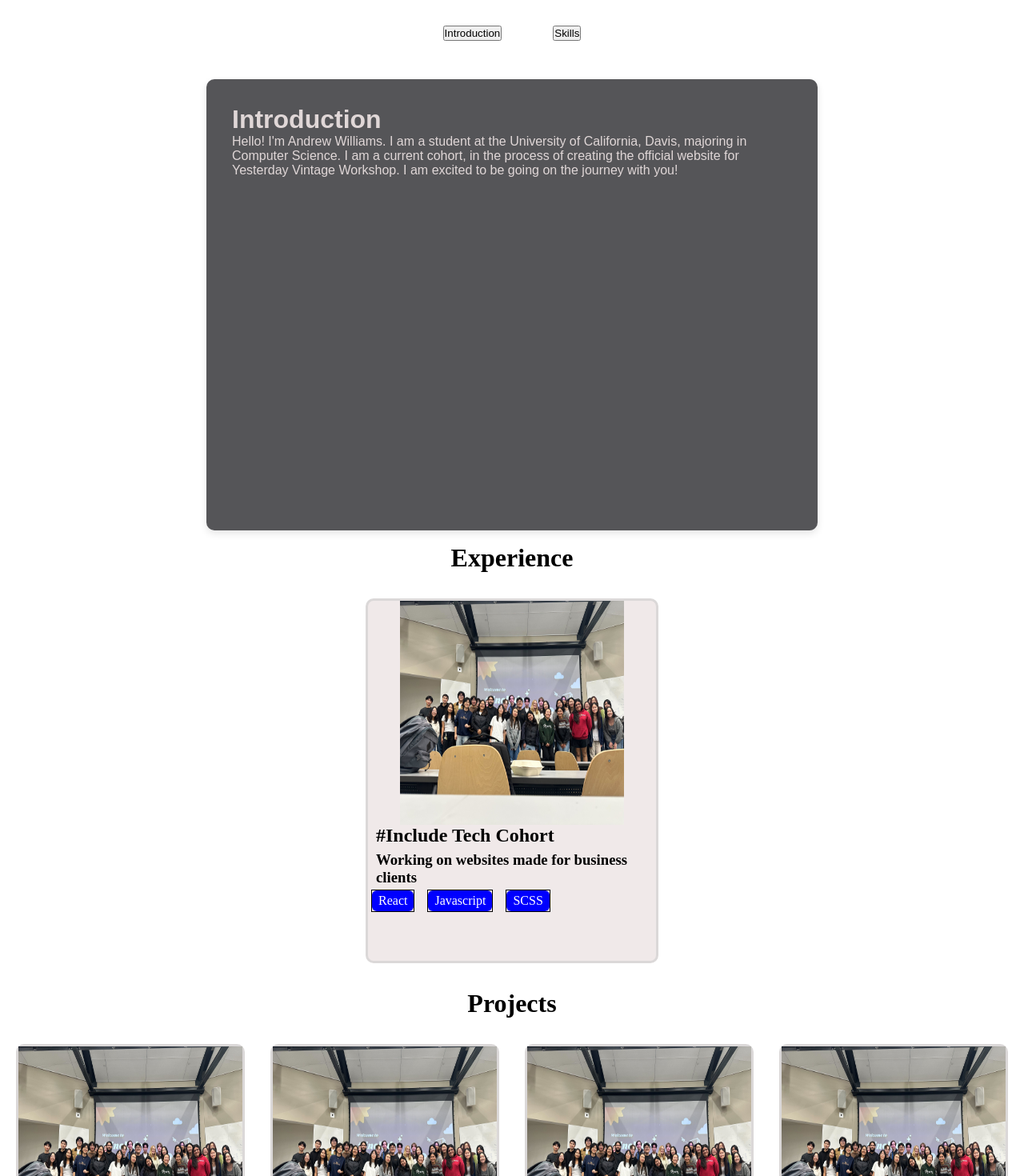
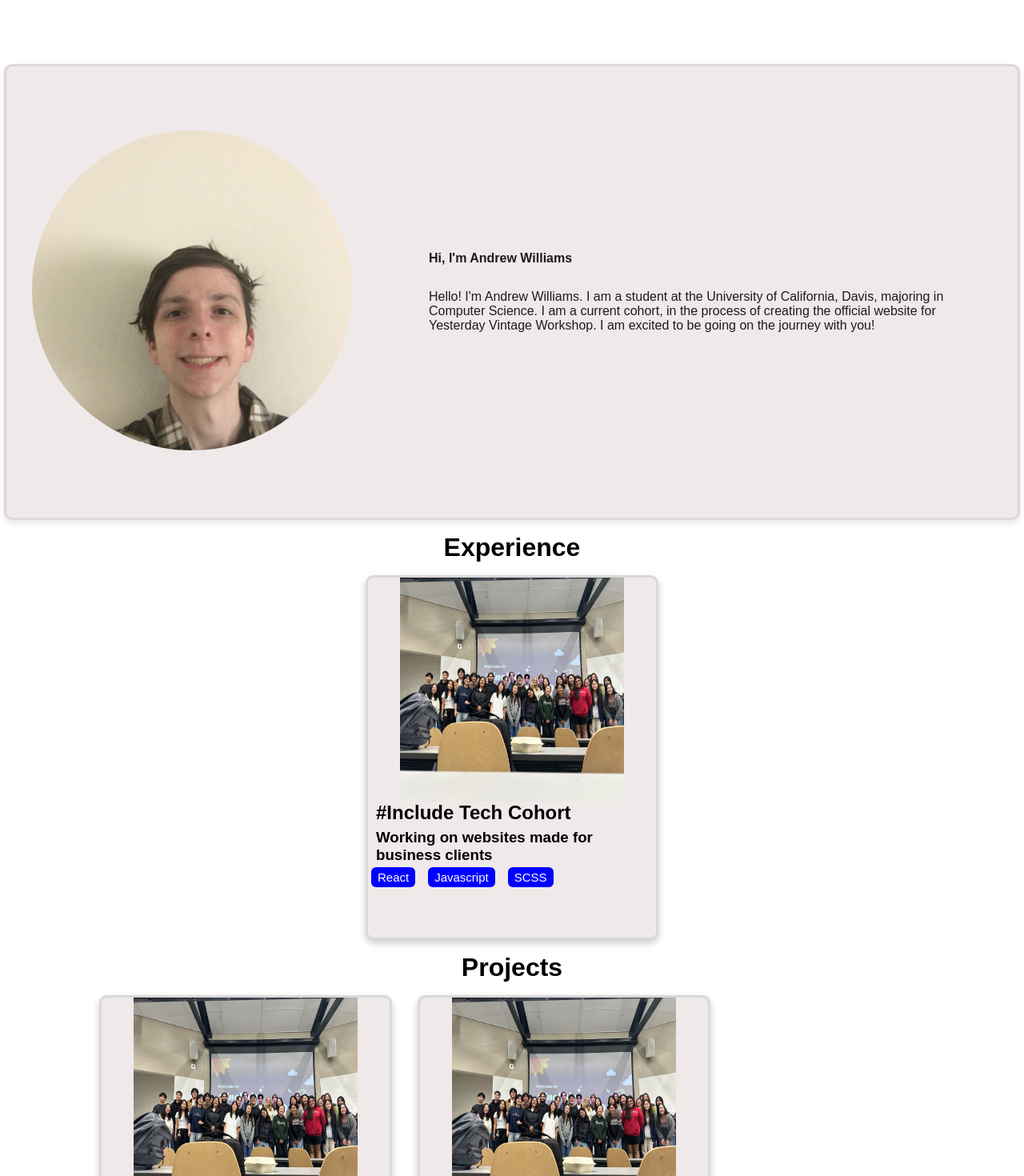
Before and after one commit to LJMurphyy/include-yesterday-vintage-workshop, a Next.js app: page /andrew in a window 1280 px wide. Shown: the top 1470 px of the page at 80% size. Built offline with nearby package versions, Linux system fonts and the light colour scheme.

Commit message:
Added an introduction, re-aligned the event cards

```diff
--- a/app/(members)/andrew/components/eventcard/EventCard.module.scss
+++ b/app/(members)/andrew/components/eventcard/EventCard.module.scss
@@ -15,6 +15,7 @@
   justify-content: space-between;
   max-width: 360px;
   height: 450px;
+  box-shadow: 0 4px 10px rgba(0, 0, 0, 0.2);
 }
 
 .image {
@@ -27,6 +28,7 @@
 .texts {
   display: flex;
   flex-direction: column;
+  font-family: sans-serif;
   gap: 6px;
   flex: 1 1 auto;
   min-height: 0;
--- a/app/(members)/andrew/components/introduction/Introduction.jsx
+++ b/app/(members)/andrew/components/introduction/Introduction.jsx
@@ -1,17 +1,30 @@
+import Image from "next/image";
 import styles from "./Introduction.module.scss";
 
 export function Introduction() {
   return (
-    <div className={styles.container}>
-      <div className={styles.box}>
-        <h1 className={styles.introName}>Introduction</h1>
-        <p className={styles.introContent}>
-          Hello! I&apos;m Andrew Williams. I am a student at the University of
-          California, Davis, majoring in Computer Science. I am a current
-          cohort, in the process of creating the official website for Yesterday
-          Vintage Workshop. I am excited to be going on the journey with you!
-        </p>
-      </div>
-    </div>
+    <section className={styles.container}>
+      <section className={styles.box}>
+        <div className={styles.imageContainer}>
+          <Image
+            src="/team/andrew/Andrew-Portrait.jpg"
+            alt="image"
+            width={337}
+            height={450}
+            className={styles.image}
+          />
+        </div>
+        <section className={styles.content}>
+          <h1 className={styles.introName}>Hi, I'm Andrew Williams</h1>
+          <p className={styles.introContent}>
+            Hello! I&apos;m Andrew Williams. I am a student at the University of
+            California, Davis, majoring in Computer Science. I am a current
+            cohort, in the process of creating the official website for
+            Yesterday Vintage Workshop. I am excited to be going on the journey
+            with you!
+          </p>
+        </section>
+      </section>
+    </section>
   );
 }
--- a/app/(members)/andrew/components/introduction/Introduction.module.scss
+++ b/app/(members)/andrew/components/introduction/Introduction.module.scss
@@ -9,13 +9,38 @@
 }
 
 .box {
-  width: 700px;
+  display: flex;
+  max-width: 1200px;
   height: 500px;
-  background-color: #555558; /* Indigo background */
-  color: rgb(224, 215, 215);
+  background-color: rgb(240, 233, 233);
+  color: rgb(32, 26, 26);
 
   padding: 2rem;
   border-radius: 10px;
-  box-shadow: 0 4px 10px rgba(0, 0, 0, 0.1); /* optional shadow */
+  box-shadow: 0 4px 10px rgba(0, 0, 0, 0.1);
+  border: 3px solid rgb(219, 216, 216);
   font-family: sans-serif;
+
+  .imageContainer {
+    align-self: center;
+    object-position: top;
+  }
+
+  .image {
+    width: 400px;
+    height: 400px;
+    object-fit: cover;
+    border-radius: 50%;
+  }
+
+  .content {
+    display: flex;
+    flex-direction: column;
+    padding-left: 6rem;
+    justify-content: center;
+
+    .introName {
+      padding-bottom: 30px;
+    }
+  }
 }
--- a/app/(members)/andrew/components/main/Main.jsx
+++ b/app/(members)/andrew/components/main/Main.jsx
@@ -17,7 +17,7 @@ export function Main() {
     <div>
       <div className={styles.navBar}>
         <div className={styles.navButtons}>
-          {pages.map((page, index) => (
+          {/* {pages.map((page, index) => (
             <button
               className={styles.button}
               key={index}
@@ -25,10 +25,11 @@ export function Main() {
             >
               {page}
             </button>
-          ))}
+          ))} */}
         </div>
       </div>
-      <main className={styles.content}>
+      <Introduction />
+      {/* <main className={styles.content}>
         {currPage === "Introduction" && (
           <div className={styles.fadeIn}>
             <Introduction />
@@ -39,10 +40,11 @@ export function Main() {
             <Skills />
           </div>
         )}
-      </main>
+      </main> */}
       <div className={styles.title}>
         <h1>Experience</h1>
       </div>
+      <div className={styles.experienceContrainer}>
         <div className={styles.experienceCard}>
           {experiences.map((experience, index) => (
             <EventCard
@@ -54,9 +56,11 @@ export function Main() {
             />
           ))}
         </div>
+      </div>
       <div className={styles.title}>
         <h1>Projects</h1>
       </div>
+      <div className={styles.experienceContrainer}>
         <div className={styles.experienceCard}>
           {projects.map((experience, index) => (
             <EventCard
@@ -69,5 +73,6 @@ export function Main() {
           ))}
         </div>
       </div>
+    </div>
   );
 }
--- a/app/(members)/andrew/components/main/Main.module.scss
+++ b/app/(members)/andrew/components/main/Main.module.scss
@@ -7,14 +7,23 @@
   gap: 4rem;
 }
 
+.experienceContrainer {
+  display: flex;
+  margin: 0 auto;
+  max-width: 83.05%;
+  justify-content: center;
+}
+
 .experienceCard {
   display: flex;
-  justify-content: center;
-  padding: 2rem;
+  flex-direction: row;
+  align-self: center;
   gap: 2rem;
-  // border: 1px solid;
+  padding: 1rem;
+  flex-wrap: wrap;
 }
 
 .title {
   text-align: center;
+  font-family: sans-serif;
 }
--- a/app/(members)/andrew/components/stack/Stack.module.scss
+++ b/app/(members)/andrew/components/stack/Stack.module.scss
@@ -1,5 +1,5 @@
 .container {
-  border: 1px solid;
+  // border: 1px solid;
   color: var(--color-muted-gray);
 }
 
@@ -8,5 +8,7 @@
   color: white;
   display: inline-block;
   padding: 0.25rem 0.5rem;
+  font-family: sans-serif;
+  font-size: 15px;
   border-radius: 6px;
 }
```
Lines whose indentation alone changed are shown as unchanged.
